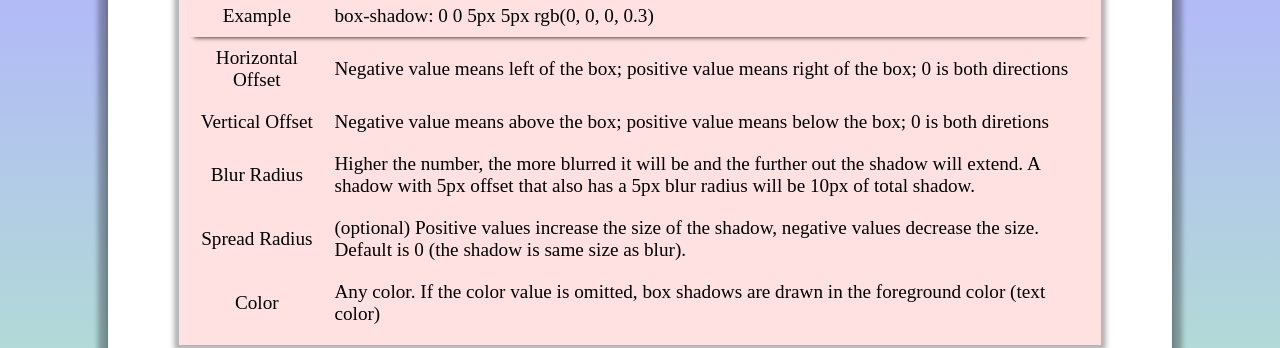
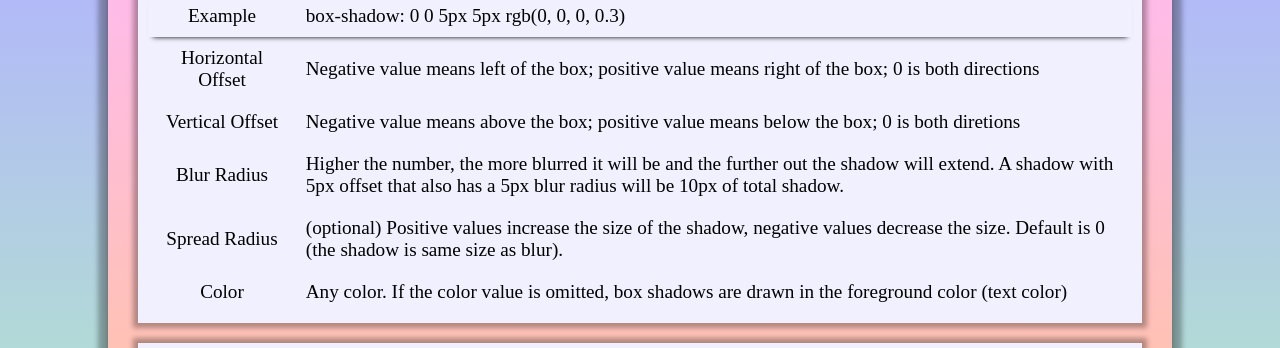
Before and after one commit to JoshHowardDev/cssreference, a plain HTML site: page index.html in a window 1280 px wide. Shown: the part 87-435 px from the top of the page. Drawn offline with Linux system fonts and the light colour scheme.

Commit message:
Add better colorways.

```diff
--- a/styles.css
+++ b/styles.css
@@ -14,7 +14,7 @@ body {
 .bodyContainer {
     min-height: 100vh;
     width: clamp(500px, 80vw, 2000px);
-    background: white;
+    background: linear-gradient(#ffbaf6, #ffc877);
     box-shadow:
         5px 0 5px 5px rgb(0, 0, 0, 0.3),
         -5px 0 5px 5px rgb(0, 0, 0, 0.3);
@@ -28,8 +28,8 @@ body {
 
 .card {
     box-sizing: border-box;
-    background: rgb(255, 225, 225);
-    width: 90%;
+    background: rgb(240, 240, 255);
+    width: 98%;
     box-shadow: 0 0 5px 5px rgb(0, 0, 0, 0.3);
     padding: 10px;
     font-size: 1.5rem;
```
